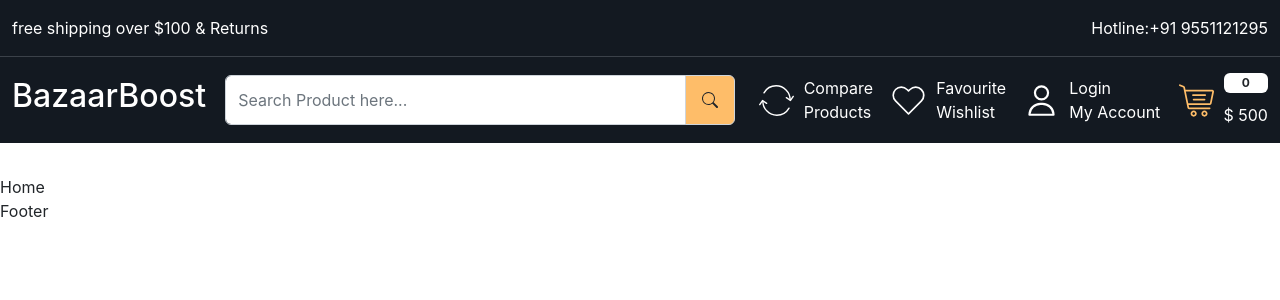
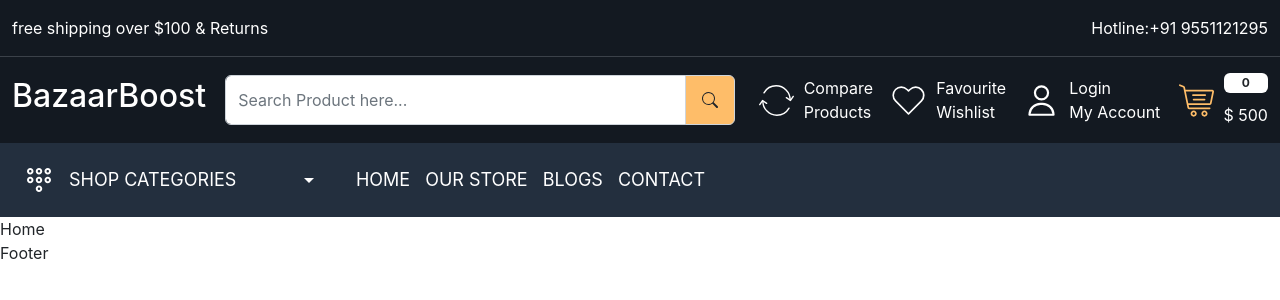
Before and after one commit to bharatgl/BazaarBoost, a React (Create React App) app: page / in a window 1280 px wide. Shown: the top 300 px of the page. Built offline with nearby package versions, Linux system fonts and the light colour scheme.

Commit message:
Completed the header

```diff
--- a/src/App.css
+++ b/src/App.css
@@ -28,6 +28,9 @@
 .gap-15 {
   gap: 15px;
 }
+.gap-30 {
+  gap: 30px;
+}
 
 /* Header part  */
 
@@ -48,4 +51,40 @@
   height: 35px;
   width: 35px;
 }
+
+.header-bottom {
+  background-color: var(--color-232f3e);
+}
+.header-bottom .menu-links a,
+.header-bottom .dropdown button {
+  color: white;
+  font-size: 18px;
+  line-height: 18px;
+  font-weight: 400;
+  letter-spacing: 0.3;
+  text-transform: uppercase;
+}
+
+.header-bottom .dropdown button :focus {
+  box-shadow: none;
+}
+.header-bottom .dropdown-menu {
+  background-color: var(--color-131921);
+  width: 100%;
+  padding-left: 20px;
+  transform: translate3d(0px, 59px, 0px) !important ;
+}
+
+.header-bottom .dropdown-item {
+  padding: 20px;
+  font-size: 18px;
+  margin-bottom: 3px;
+  border-bottom: 1px solid var(--color-3b4149);
+}
+
+.header-bottom .dropdown-item:hover {
+  background-color: transparent;
+  color: var(--color-febd69) !important;
+  font-size: large;
+}
 /* Header part Ends here */
--- a/src/components/Header.js
+++ b/src/components/Header.js
@@ -50,7 +50,7 @@
                 <div>
                   <Link className="d-flex align-items-center gap-10 text-white">
                     <img src="/images/compare.svg" alt="compare" />
-                    <p  className="mb-0">
+                    <p className="mb-0">
                       Compare
                       <br />
                       Products
@@ -92,8 +92,52 @@
         </div>
       </header>
 
-
-      <header className="header-bottom py-3"></header>
+      <header className="header-bottom py-3">
+        <div className="container-xxl">
+          <div className="row">
+            <div className="col-12">
+              <div className="menu-bottom d-flex align-items-center gap-30">
+                <div class="dropdown">
+                  <button
+                    class="btn btn-secondary dropdown-toggle bg-transparent border-0 gap-15 d-flex align-items-center"
+                    type="button"
+                    data-bs-toggle="dropdown"
+                    aria-expanded="false"
+                  >
+                    <img src="images/menu.svg" alt="" />
+                    <span className="me-5 d-inline-block">Shop Categories</span>
+                  </button>
+                  <ul class="dropdown-menu">
+                    <li>
+                      <Link className=" dropdown-item text-white ml-5" to="">
+                        Action
+                      </Link>
+                    </li>
+                    <li>
+                      <Link className=" dropdown-item text-white ml-5" to="">
+                        Another action
+                      </Link>
+                    </li>
+                    <li>
+                      <Link className=" dropdown-item text-white ml-5" to="">
+                        Something else here
+                      </Link>
+                    </li>
+                  </ul>
+                </div>
+                <div className="menu-links">
+                  <div className="d-flex align-items-center gap-15">
+                    <NavLink to="/">Home</NavLink>
+                    <NavLink to="/">Our Store</NavLink>
+                    <NavLink to="/">Blogs</NavLink>
+                    <NavLink to="/contact">Contact</NavLink>
+                  </div>
+                </div>
+              </div>
+            </div>
+          </div>
+        </div>
+      </header>
     </>
   );
 };
```
